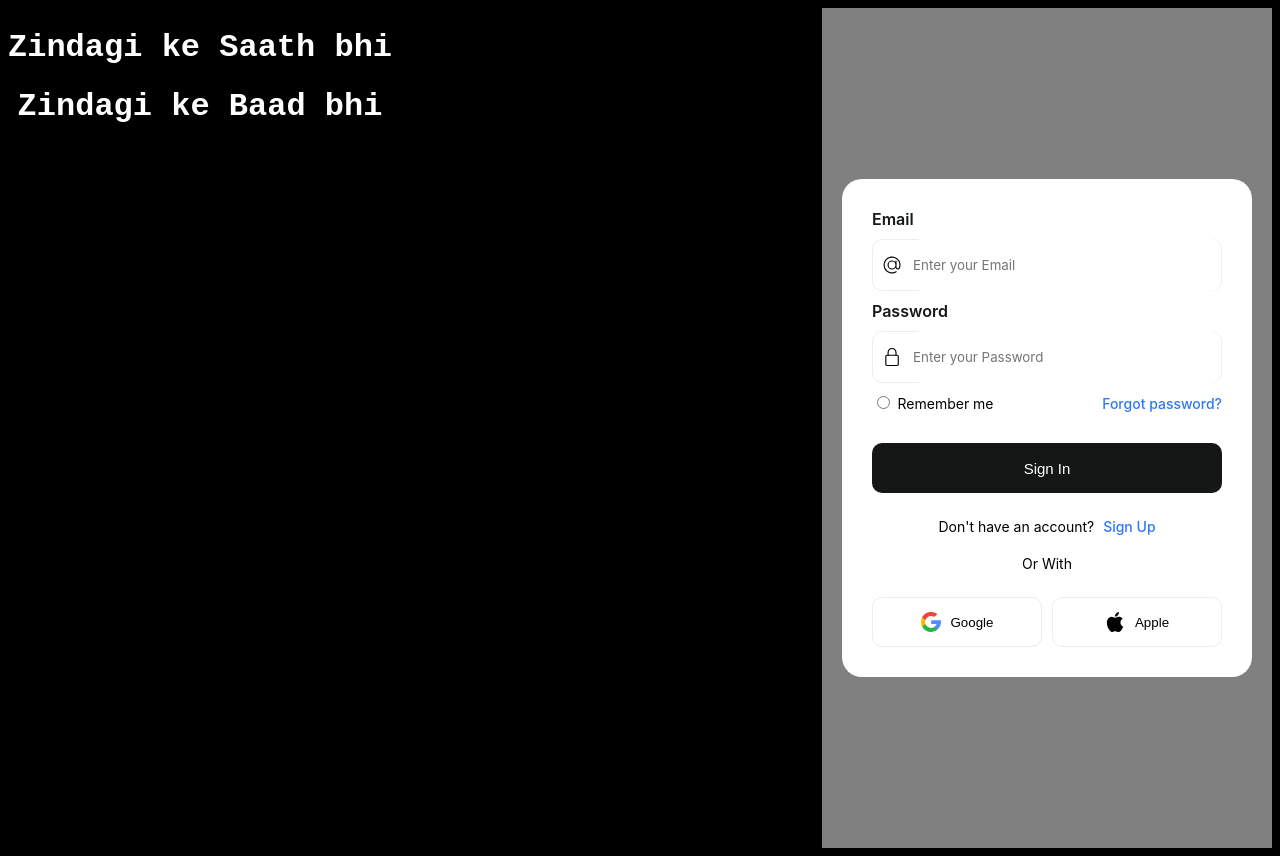
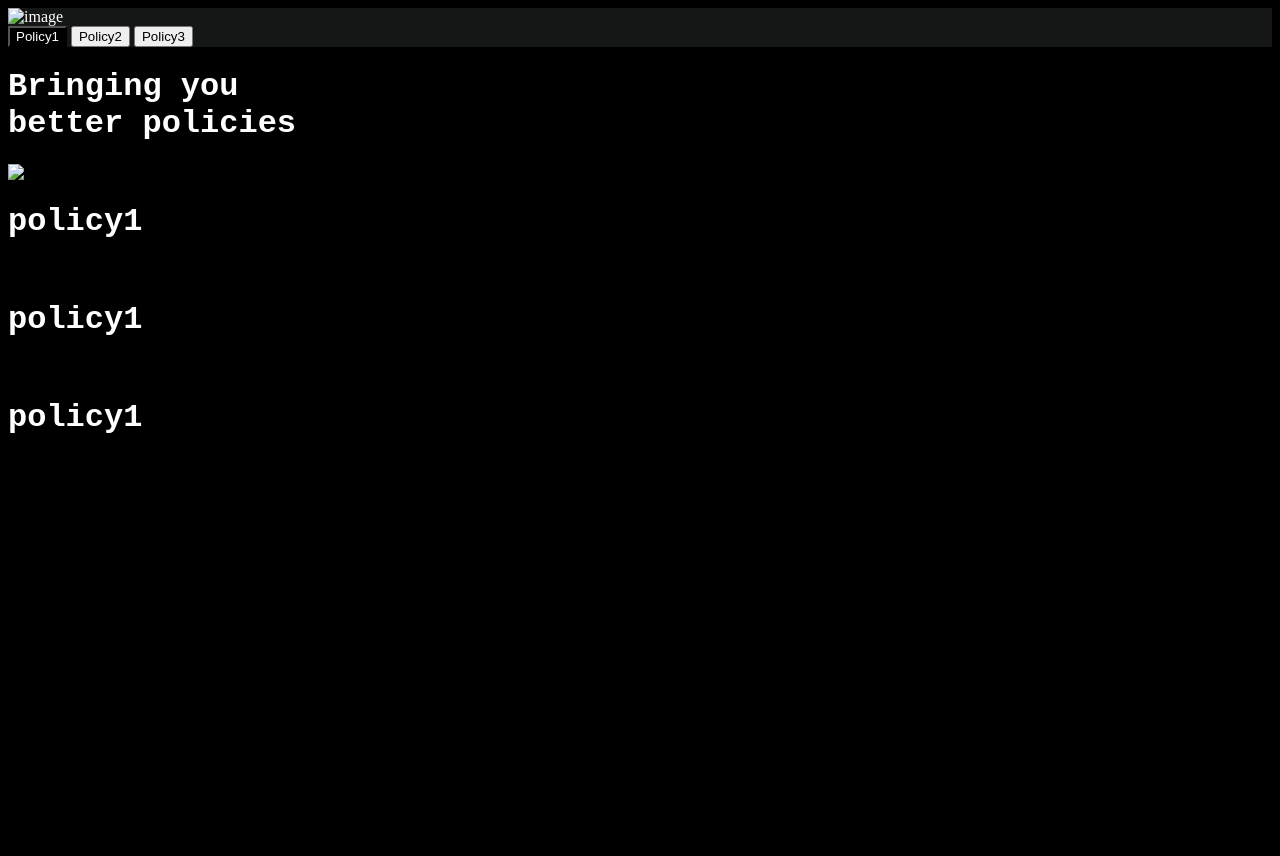
Before and after one commit to hrishi-sarma/PS-llama, a Django app: page / in a window 1280 px wide. After the commit the page ends 800 px from the top, so only its background shows below. Run offline with Django 5.2, Linux system fonts and the light colour scheme.

Commit message:
homepage WIP

```diff
--- a/myapp/static/myapp/css/styles.css
+++ b/myapp/static/myapp/css/styles.css
@@ -1,5 +1,6 @@
 body {
     background-color: black
+
 }
 
 h1 {
@@ -17,10 +18,9 @@ h1 {
     display: flex;
     justify-content: center;
     align-items: center;
-    height: 100vh; /* Full height */
+    height: 100vh;
     padding: 20px;
     background-color: grey;
-
 }
 
 
@@ -147,3 +147,13 @@ h1 {
     text-align: center;
     display:block
 }
+
+.navbar {
+  background-color: #151717;
+  color: white;
+}
+
+.home {
+  background-color: black;
+  color: white;
+}
--- a/myapp/templates/home.html
+++ b/myapp/templates/home.html
@@ -14,79 +14,61 @@
 </head>
 <body>
 
-    <div class="main">
-        <div class="sidecomponent"></div>
-        <div class="signupcomponent">
-            <div class="leftsignup">
-                <div class="title">
+    <div class="navbar">
+        <div class="logo">
+            <img src="" alt="image">
 
+        </div>
+        <div class="buttons">
+            <button class="home">
+               Policy1
+            </button>
+            <button class="about">
+                Policy2
+            </button>
+            <button class="new">
+                Policy3
+            </button>
+        </div>
+    </div>
+
+
+    <div class="mainarea">
+        <div class="tagline">
             <h1>
-                        Zindagi ke Saath bhi
+                Bringing you<br>better policies
             </h1>
-                    <h1>
-                        Zindagi ke Baad bhi
-                    </h1>
+            <img src="" alt="image">
 
         </div>
     </div>
-            <div class="signup">
 
-                <form class="form">
-                    <div class="flex-column">
-                      <label>Email </label></div>
-                      <div class="inputForm">
-                        <svg xmlns="http://www.w3.org/2000/svg" width="20" viewBox="0 0 32 32" height="20"><g data-name="Layer 3" id="Layer_3"><path d="m30.853 13.87a15 15 0 0 0 -29.729 4.082 15.1 15.1 0 0 0 12.876 12.918 15.6 15.6 0 0 0 2.016.13 14.85 14.85 0 0 0 7.715-2.145 1 1 0 1 0 -1.031-1.711 13.007 13.007 0 1 1 5.458-6.529 2.149 2.149 0 0 1 -4.158-.759v-10.856a1 1 0 0 0 -2 0v1.726a8 8 0 1 0 .2 10.325 4.135 4.135 0 0 0 7.83.274 15.2 15.2 0 0 0 .823-7.455zm-14.853 8.13a6 6 0 1 1 6-6 6.006 6.006 0 0 1 -6 6z"></path></g></svg>
-                        <input placeholder="Enter your Email" class="input" type="text">
+    <div class="policycards">
+        <div class="cards">
+            <h1 class="policy">
+                policy1
+            </h1>
+            <p class="policydesc">
+                policy 1 is a very good policy
+            </p>
         </div>
-
-                    <div class="flex-column">
-                      <label>Password </label></div>
-                      <div class="inputForm">
-                        <svg xmlns="http://www.w3.org/2000/svg" width="20" viewBox="-64 0 512 512" height="20"><path d="m336 512h-288c-26.453125 0-48-21.523438-48-48v-224c0-26.476562 21.546875-48 48-48h288c26.453125 0 48 21.523438 48 48v224c0 26.476562-21.546875 48-48 48zm-288-288c-8.8125 0-16 7.167969-16 16v224c0 8.832031 7.1875 16 16 16h288c8.8125 0 16-7.167969 16-16v-224c0-8.832031-7.1875-16-16-16zm0 0"></path><path d="m304 224c-8.832031 0-16-7.167969-16-16v-80c0-52.929688-43.070312-96-96-96s-96 43.070312-96 96v80c0 8.832031-7.167969 16-16 16s-16-7.167969-16-16v-80c0-70.59375 57.40625-128 128-128s128 57.40625 128 128v80c0 8.832031-7.167969 16-16 16zm0 0"></path></svg>
-                        <input placeholder="Enter your Password" class="input" type="password">
+        <div class="cards">
+            <h1 class="policy">
+                policy1
+            </h1>
+            <p class="policydesc">
+                policy 1 is a very good policy
+            </p>
         </div>
-
-                    <div class="flex-row">
-                      <div>
-                      <input type="radio">
-                      <label>Remember me </label>
-                      </div>
-                      <span class="span">Forgot password?</span>
-                    </div>
-                    <button class="button-submit">Sign In</button>
-                    <p class="p">Don't have an account? <span class="span">Sign Up</span>
-
-                    </p><p class="p line">Or With</p>
-
-                    <div class="flex-row">
-                      <button class="btn google">
-                        <svg xml:space="preserve" style="enable-background:new 0 0 512 512;" viewBox="0 0 512 512" y="0px" x="0px" xmlns:xlink="http://www.w3.org/1999/xlink" xmlns="http://www.w3.org/2000/svg" id="Layer_1" width="20" version="1.1">
-                <path d="M113.47,309.408L95.648,375.94l-65.139,1.378C11.042,341.211,0,299.9,0,256
-                    c0-42.451,10.324-82.483,28.624-117.732h0.014l57.992,10.632l25.404,57.644c-5.317,15.501-8.215,32.141-8.215,49.456
-                    C103.821,274.792,107.225,292.797,113.47,309.408z" style="fill:#FBBB00;"></path>
-                <path d="M507.527,208.176C510.467,223.662,512,239.655,512,256c0,18.328-1.927,36.206-5.598,53.451
-                    c-12.462,58.683-45.025,109.925-90.134,146.187l-0.014-0.014l-73.044-3.727l-10.338-64.535
-                    c29.932-17.554,53.324-45.025,65.646-77.911h-136.89V208.176h138.887L507.527,208.176L507.527,208.176z" style="fill:#518EF8;"></path>
-                <path d="M416.253,455.624l0.014,0.014C372.396,490.901,316.666,512,256,512
-                    c-97.491,0-182.252-54.491-225.491-134.681l82.961-67.91c21.619,57.698,77.278,98.771,142.53,98.771
-                    c28.047,0,54.323-7.582,76.87-20.818L416.253,455.624z" style="fill:#28B446;"></path>
-                <path d="M419.404,58.936l-82.933,67.896c-23.335-14.586-50.919-23.012-80.471-23.012
-                    c-66.729,0-123.429,42.957-143.965,102.724l-83.397-68.276h-0.014C71.23,56.123,157.06,0,256,0
-                    C318.115,0,375.068,22.126,419.404,58.936z" style="fill:#F14336;"></path>
-
-                </svg>
-
-                        Google
-
-                      </button><button class="btn apple">
-                <svg xml:space="preserve" style="enable-background:new 0 0 22.773 22.773;" viewBox="0 0 22.773 22.773" y="0px" x="0px" xmlns:xlink="http://www.w3.org/1999/xlink" xmlns="http://www.w3.org/2000/svg" id="Capa_1" width="20" height="20" version="1.1"> <g> <g> <path d="M15.769,0c0.053,0,0.106,0,0.162,0c0.13,1.606-0.483,2.806-1.228,3.675c-0.731,0.863-1.732,1.7-3.351,1.573 c-0.108-1.583,0.506-2.694,1.25-3.561C13.292,0.879,14.557,0.16,15.769,0z"></path> <path d="M20.67,16.716c0,0.016,0,0.03,0,0.045c-0.455,1.378-1.104,2.559-1.896,3.655c-0.723,0.995-1.609,2.334-3.191,2.334 c-1.367,0-2.275-0.879-3.676-0.903c-1.482-0.024-2.297,0.735-3.652,0.926c-0.155,0-0.31,0-0.462,0 c-0.995-0.144-1.798-0.932-2.383-1.642c-1.725-2.098-3.058-4.808-3.306-8.276c0-0.34,0-0.679,0-1.019 c0.105-2.482,1.311-4.5,2.914-5.478c0.846-0.52,2.009-0.963,3.304-0.765c0.555,0.086,1.122,0.276,1.619,0.464 c0.471,0.181,1.06,0.502,1.618,0.485c0.378-0.011,0.754-0.208,1.135-0.347c1.116-0.403,2.21-0.865,3.652-0.648 c1.733,0.262,2.963,1.032,3.723,2.22c-1.466,0.933-2.625,2.339-2.427,4.74C17.818,14.688,19.086,15.964,20.67,16.716z"></path> </g></g></svg>
-
-                        Apple
-
-                </button></div></form>
+        <div class="cards">
+            <h1 class="policy">
+                policy1
+            </h1>
+            <p class="policydesc">
+                policy 1 is a very good policy
+            </p>
         </div>
     </div>
 
-    </div>
 </body>
 </html>
--- a/myapp/views.py
+++ b/myapp/views.py
@@ -3,4 +3,4 @@ from django.shortcuts import render
 # Create your views here.
 
 def home(request):
-    return render(request, 'home.html')  # This will look for an HTML file called 'home.html'
+    return render(request, 'home.html')
```
Also changed, not shown: myapp/templates/signup.html (+92 -0 lines). Lines whose indentation alone changed are shown as unchanged.
